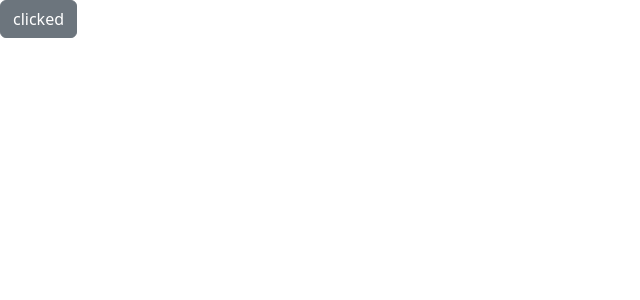
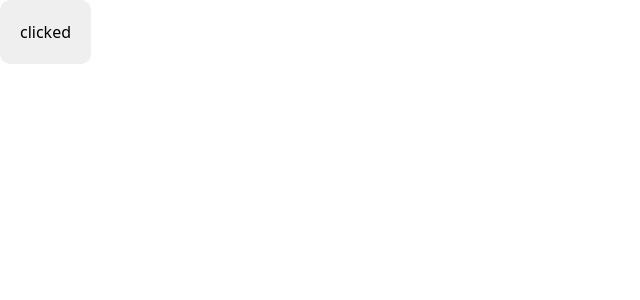
Before and after one commit to meron847/React-for-beginner, a React (Vite) app: page / in a window 1280 px wide. Shown: the top 300 px of the page, without its empty margins (0-640 px from the left). Built offline with nearby package versions, Linux system fonts and the light colour scheme.

Commit message:
css module

```diff
--- a/src/App.tsx
+++ b/src/App.tsx
@@ -1,7 +1,7 @@
 
 import { useState } from "react";
 import Alert from "./assets/components/Alert";
-import Button from "./assets/components/Button";
+import Button from "./assets/components/Button/Button";
 
 function App() {
 const [alertVisible, setAlertVisiblity]=useState(false);
--- /dev/null
+++ b/src/assets/components/Button/Button.module.css
@@ -0,0 +1,11 @@
+.btn {
+    padding:20px;
+    border-radius: 10px;
+    border:none;
+}
+
+.btn-primary {
+   color:blue;
+   background-color:#0d6efd;
+   border-radius: 20px;
+}
--- a/src/assets/components/Button.tsx
+++ b/src/assets/components/Button/Button.tsx
@@ -1,4 +1,5 @@
-import React from "react";
+//import React from "react";
+import styles from './Button.module.css';
 
 interface Prop{
 children:string;
@@ -10,7 +11,7 @@ onClick:()=>void;
 const Button = ({children,color,onClick}:Prop) => {
   return (
     <div>
-     <button className={'btn btn-' +color} onClick={onClick} >{children}</button>
+     <button className={[styles.btn, styles['btn-' + color]].join('')} onClick={onClick} >{children}</button>
     </div>
   )
 }
```
